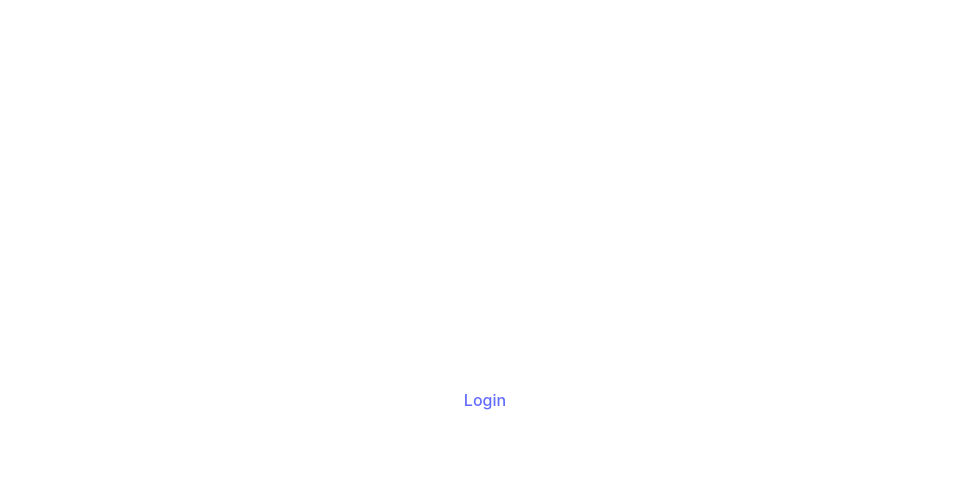
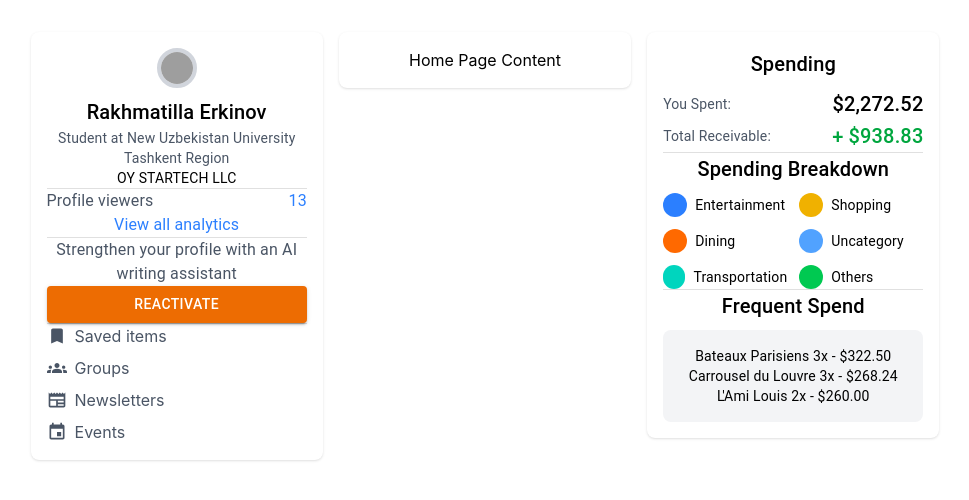
Before and after one commit to erkinov-wtf/split-bill, a React (Vite) app in the folder frontend/: page / in a window 1280 px wide. Before the commit this address had no page. Shown: the top 500 px of the page, without its empty margins (155-1124 px from the left). Built offline with nearby package versions, Linux system fonts and the light colour scheme; grey boxes are pictures that could not be loaded; the HTML template or start-up script is replaced by a standard one.

Commit message:
feat: Implement layout with user info and extra content
- Added Layout component with user info and spending details.
- Integrated Material UI icons for user info section.
- Modified App component to use Layout component.
- Added Material UI package and Material UI Icons package.

```diff
--- a/frontend/package.json
+++ b/frontend/package.json
@@ -12,6 +12,7 @@
   "dependencies": {
     "@emotion/react": "^11.14.0",
     "@emotion/styled": "^11.14.0",
+    "@mui/icons-material": "^6.4.4",
     "@mui/material": "^6.4.3",
     "@tailwindcss/vite": "^4.0.6",
     "react": "^19.0.0",
--- a/frontend/src/App.jsx
+++ b/frontend/src/App.jsx
@@ -1,18 +1,18 @@
 import './App.css'
-import Login from "./Pages/Login/index.jsx";
-import {Link, Route, Routes} from "react-router-dom";
+import Layout from "./components/Layout";
+
+const Home = () => {
+    return <div>
+      <p className="text-black"> Home Page Content</p>
+    </div>;
+};
 
 function App() {
-
-  return (
-    <>
-        <Routes>
-            <Route path="/login" element={<Login />} />
-        </Routes>
-
-        <Link to="/login">Login</Link>
-    </>
-  )
+    return (
+        <Layout>
+            <Home />
+        </Layout>
+    );
 }
 
 export default App
--- /dev/null
+++ b/frontend/src/components/layout.jsx
@@ -0,0 +1,109 @@
+import React from "react";
+import { Container, Grid, Avatar, Typography, Button, Divider } from "@mui/material";
+import { Bookmark, Groups, Newspaper, Event } from "@mui/icons-material";
+
+const UserInfo = () => (
+    <div className="bg-white text-black p-4 rounded-lg shadow">
+        <div className="flex flex-col items-center text-center">
+            <Avatar src="/profile.jpg" alt="User" className="w-24 h-24 mb-2 border-4 border-gray-300 rounded-full mx-auto" />
+            <Typography variant="h6" className="font-semibold">Rakhmatilla Erkinov</Typography>
+            <Typography variant="body2" className="text-gray-600">Student at New Uzbekistan University</Typography>
+            <Typography variant="body2" className="text-gray-600 mb-2">Tashkent Region</Typography>
+            <Typography variant="body2" className="font-medium">OY STARTECH LLC</Typography>
+        </div>
+        <Divider className="my-3 border-gray-300" />
+        <div className="flex justify-between text-gray-600 text-sm">
+            <Typography>Profile viewers</Typography>
+            <Typography className="text-blue-500 font-semibold">13</Typography>
+        </div>
+        <Typography className="text-blue-500 text-sm cursor-pointer mt-1 hover:underline">View all analytics</Typography>
+        <Divider className="my-3 border-gray-300" />
+        <Typography className="text-gray-600 text-sm mb-2">Strengthen your profile with an AI writing assistant</Typography>
+        <Button variant="contained" color="warning" className="mt-2 w-full py-2 text-sm font-semibold">Reactivate</Button>
+        <Divider className="my-3 border-gray-300" />
+        <div className="space-y-2 text-gray-600">
+            <div className="flex items-center cursor-pointer hover:text-black">
+                <Bookmark fontSize="small" className="mr-2" /> Saved items
+            </div>
+            <div className="flex items-center cursor-pointer hover:text-black">
+                <Groups fontSize="small" className="mr-2" /> Groups
+            </div>
+            <div className="flex items-center cursor-pointer hover:text-black">
+                <Newspaper fontSize="small" className="mr-2" /> Newsletters
+            </div>
+            <div className="flex items-center cursor-pointer hover:text-black">
+                <Event fontSize="small" className="mr-2" /> Events
+            </div>
+        </div>
+    </div>
+);
+
+
+const ExtraContent = () => (
+    <div className="bg-white text-black p-4 rounded-lg shadow">
+        <Typography variant="h6" className="font-semibold">Spending</Typography>
+        <div className="flex justify-between items-center mt-2">
+            <Typography variant="body2" className="text-gray-600">You Spent:</Typography>
+            <Typography variant="h6" className="font-bold">$2,272.52</Typography>
+        </div>
+        <div className="flex justify-between items-center">
+            <Typography variant="body2" className="text-gray-600">Total Receivable:</Typography>
+            <Typography variant="h6" className="text-green-600 font-bold">+ $938.83</Typography>
+        </div>
+        <Divider className="my-3 border-gray-300" />
+        <Typography variant="h6" className="font-semibold">Spending Breakdown</Typography>
+        <div className="grid grid-cols-2 gap-3 mt-2">
+            <div className="flex items-center space-x-2">
+                <div className="w-6 h-6 bg-blue-500 rounded-full"></div>
+                <Typography variant="body2">Entertainment</Typography>
+            </div>
+            <div className="flex items-center space-x-2">
+                <div className="w-6 h-6 bg-yellow-500 rounded-full"></div>
+                <Typography variant="body2">Shopping</Typography>
+            </div>
+            <div className="flex items-center space-x-2">
+                <div className="w-6 h-6 bg-orange-500 rounded-full"></div>
+                <Typography variant="body2">Dining</Typography>
+            </div>
+            <div className="flex items-center space-x-2">
+                <div className="w-6 h-6 bg-blue-400 rounded-full"></div>
+                <Typography variant="body2">Uncategory</Typography>
+            </div>
+            <div className="flex items-center space-x-2">
+                <div className="w-6 h-6 bg-teal-400 rounded-full"></div>
+                <Typography variant="body2">Transportation</Typography>
+            </div>
+            <div className="flex items-center space-x-2">
+                <div className="w-6 h-6 bg-green-500 rounded-full"></div>
+                <Typography variant="body2">Others</Typography>
+            </div>
+        </div>
+        <Divider className="my-3 border-gray-300" />
+        <Typography variant="h6" className="font-semibold">Frequent Spend</Typography>
+        <div className="bg-gray-100 p-4 rounded-lg mt-2">
+            <Typography variant="body2">Bateaux Parisiens 3x - $322.50</Typography>
+            <Typography variant="body2">Carrousel du Louvre 3x - $268.24</Typography>
+            <Typography variant="body2">L'Ami Louis 2x - $260.00</Typography>
+        </div>
+    </div>
+);
+
+const Layout = ({ children }) => {
+    return (
+        <Container maxWidth="lg" className="h-screen flex items-start">
+            <Grid container spacing={2} className="w-full">
+                <Grid item xs={12} md={4}>
+                    <UserInfo />
+                </Grid>
+                <Grid item xs={12} md={4}>
+                    <div className="bg-white p-4 rounded-lg shadow">{children}</div>
+                </Grid>
+                <Grid item xs={12} md={4}>
+                    <ExtraContent />
+                </Grid>
+            </Grid>
+        </Container>
+    );
+};
+
+export default Layout;
```
Also changed, not shown: 1 other file (tests, documents, lock files or other folders).
